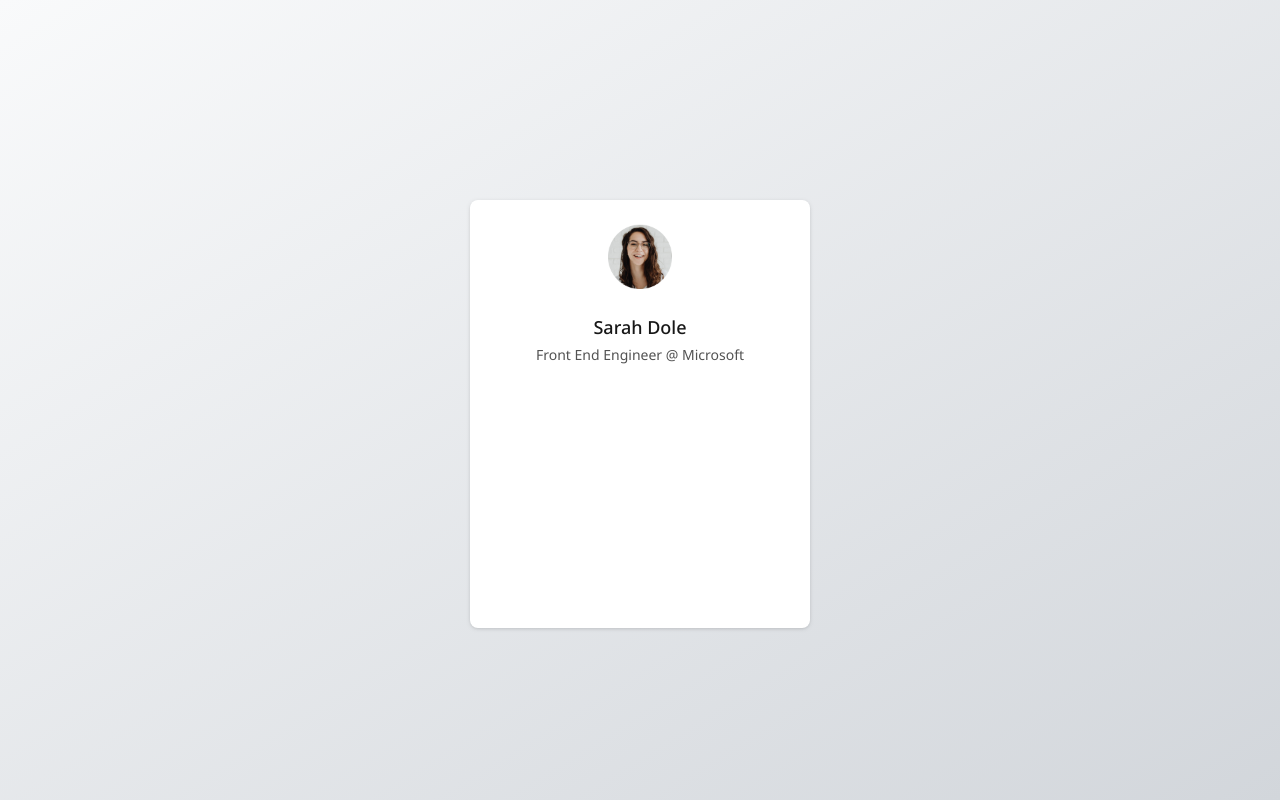
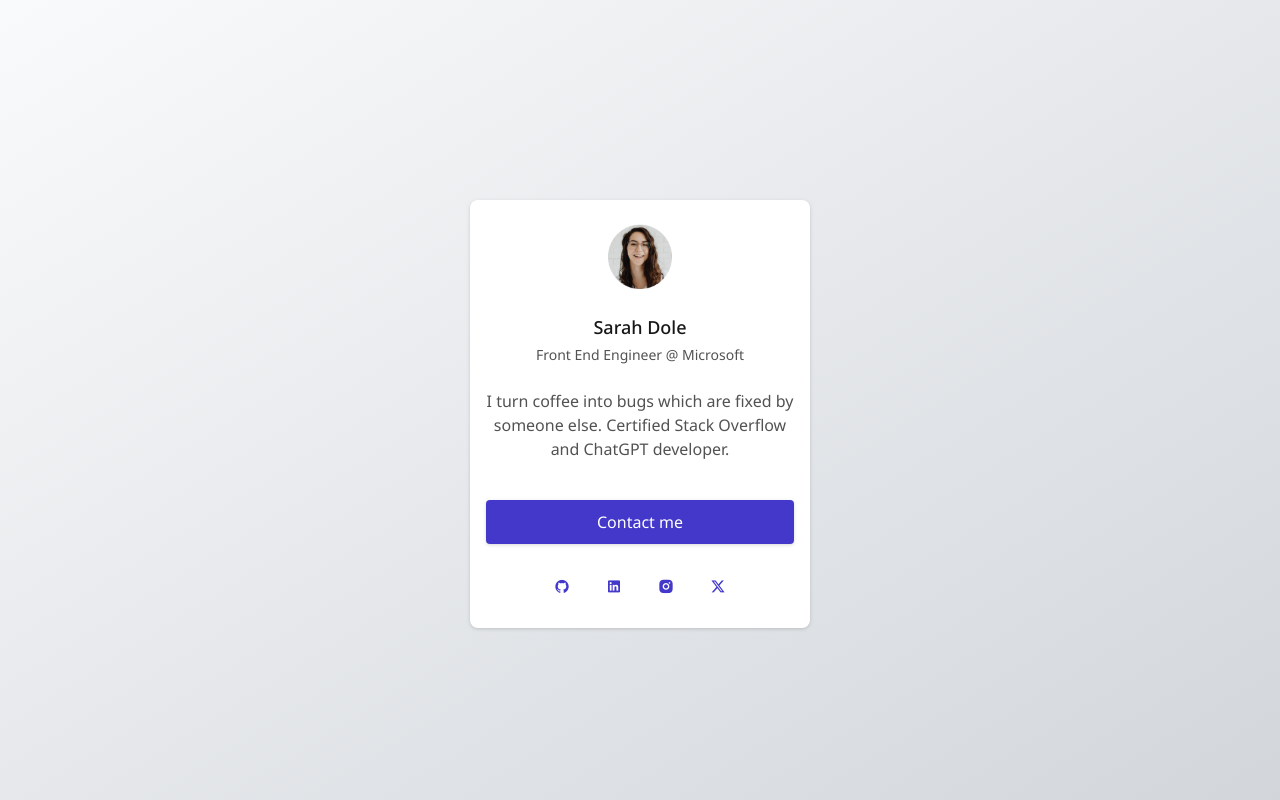
Before and after one commit to ItsChance-BTW/Projects, a Next.js app: page /profile-card in a window 1280 px wide. Built offline with nearby package versions, Linux system fonts and the light colour scheme.

Commit message:
finished profile card

```diff
--- a/app/(projects)/profile-card/page.tsx
+++ b/app/(projects)/profile-card/page.tsx
@@ -3,7 +3,7 @@ import Image from "next/image";
 export default function Page() {
   return (
     <div className="bg-gradient-to-br from-[#F9FAFB] to-[#D2D6DB] h-screen py-[200px]">
-      <div className="flex gap-10 w-[340px] h-[428px] bg-white mx-auto px-4 py-6 rounded-lg drop-shadow">
+      <div className="flex flex-col gap-10 w-[340px] h-[428px] bg-white mx-auto px-4 py-6 rounded-lg drop-shadow">
         <div className="flex flex-col items-center gap-6 w-full h-[236px]">
           <div>
             <Image
@@ -14,8 +14,35 @@ export default function Page() {
             />
           </div>
           <div className="flex flex-col gap-1 items-center h-[52px] w-full">
-                <p className="text-lg font-medium text-neutral-900">Sarah Dole</p>
-                <p className="text-sm text-neutral-600">Front End Engineer @ Microsoft</p>
+            <p className="text-lg font-medium text-neutral-900">Sarah Dole</p>
+            <p className="text-sm text-neutral-600">
+              Front End Engineer @ Microsoft
+            </p>
+          </div>
+          <div>
+            <p className="text-center text-neutral-600">
+              I turn coffee into bugs which are fixed by someone else. Certified
+              Stack Overflow and ChatGPT developer.
+            </p>
+          </div>
+        </div>
+        <div className="flex flex-col gap-6">
+          <button className="text-white bg-indigo-700 drop-shadow h-[44px] rounded">
+            Contact me
+          </button>
+          <div className="flex justify-center gap-[16px] text-indigo-700">
+            <button className="w-9 h-9">
+              <i className="ri-github-fill"></i>
+            </button>
+            <button className="w-9 h-9">
+              <i className="ri-linkedin-box-fill"></i>
+            </button>
+            <button className="w-9 h-9">
+              <i className="ri-instagram-fill"></i>
+            </button>
+            <button className="w-9 h-9">
+              <i className="ri-twitter-x-fill"></i>
+            </button>
           </div>
         </div>
       </div>
```
